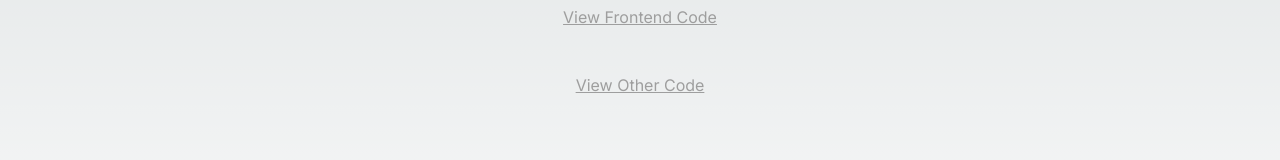
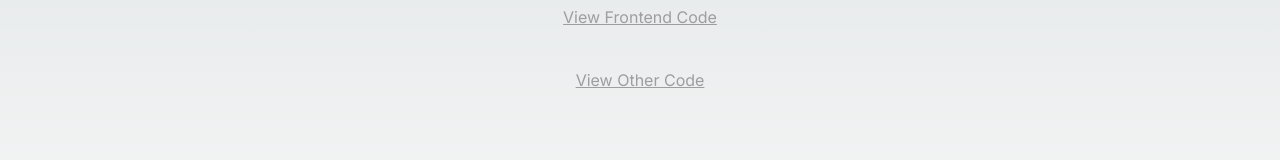
Before and after one commit to haevensk/personal-site, a Next.js app: page / in a window 1280 px wide. Shown: the part 373-533 px from the top of the page. Built offline with nearby package versions, Linux system fonts and the light colour scheme.

Commit message:
file name changes

```diff
--- a/src/app/page.tsx
+++ b/src/app/page.tsx
@@ -45,7 +45,7 @@ export default function Home() {
           <a target='0' href="https://x.com/havnelias" style={{textDecoration: 'none', textAlign: 'center', color: '#9E9E9E', cursor: 'pointer'}}>Follow on 𝕏</a><br></br>
           <a target='0' href="/resume.pdf" style={{textDecoration: 'none', textAlign: 'center', color: '#9E9E9E', cursor: 'pointer'}}>Download Resume</a><br></br>
           <a target='0' href="https://github.com/Haeven/rares-ui-library/blob/main/src/lib/components/" style={{textDecoration: 'none', textAlign: 'center', color: '#9E9E9E', cursor: 'pointer', textDecoration: 'underline'}}>View Frontend Code</a><br></br>
-          <a target='0' href="https://github.com/Haeven/advent-of-code/blob/main/2023/day%2001/solution-1.py" style={{textDecoration: 'none', textAlign: 'center', color: '#9E9E9E', cursor: 'pointer', marginTop: '-20px',textDecoration: 'underline'}}>View Other Code </a><br></br>
+          <a target='0' href="https://github.com/Haeven/advent-of-code/blob/main/2023/day%2001/solution-1.py" style={{textDecoration: 'none', textAlign: 'center', color: '#9E9E9E', cursor: 'pointer', marginTop: '-25px',textDecoration: 'underline'}}>View Other Code</a><br></br>
           <p className={styles['hover-txt']} onClick={() => setIsOpen(!isOpen)} style={{ cursor: 'pointer',marginLeft: 'auto', marginRight: 'auto', }}>{isOpen ? 'Hide most recent work' : 'View most recent work'}</p>
         </div>
       </div>
--- a/src/assets/images.json
+++ b/src/assets/images.json
@@ -1,5 +1,4 @@
 [
-    {"src": "/auctions.png"},
     {"src": "/wallet.png"},
     {"src": "/wallet_add-card.png"},
     {"src": "/onboarding.png"},
```
